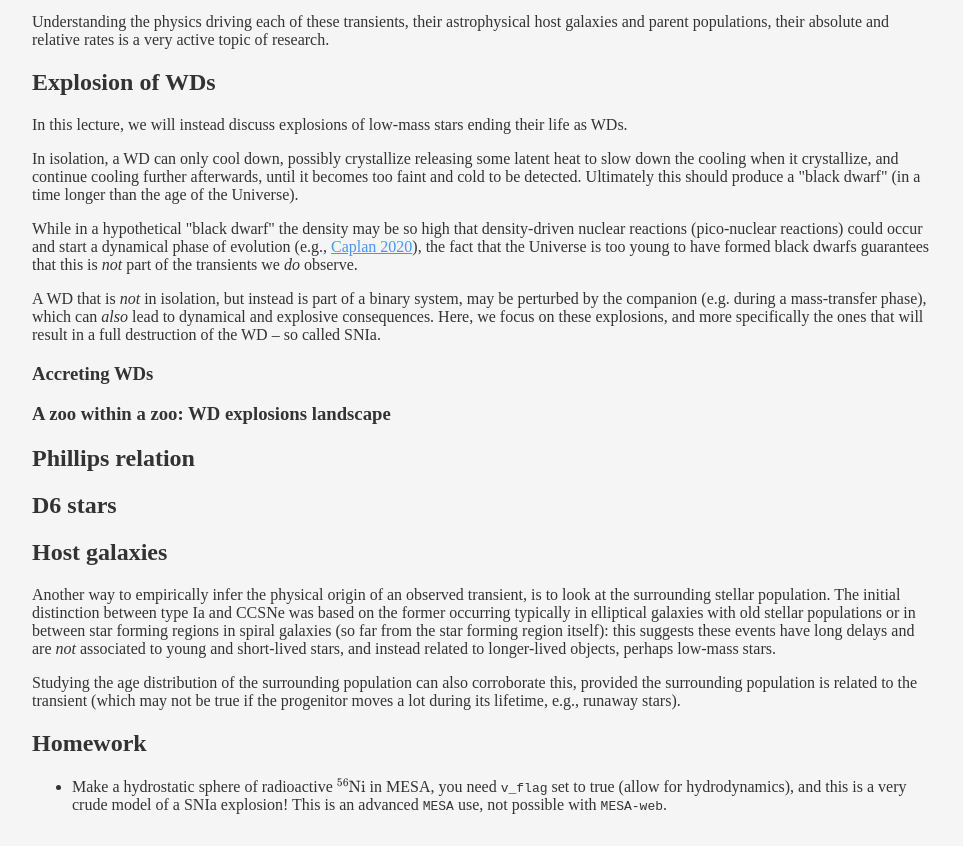
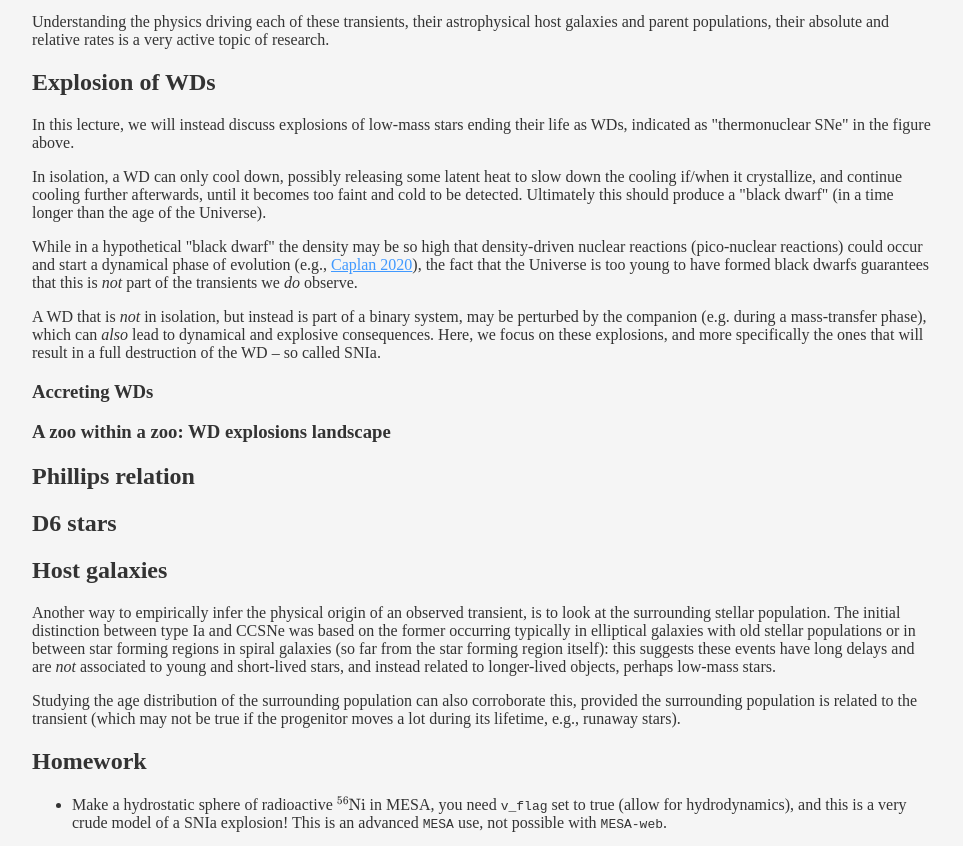
Before and after one commit to mathren/stellar_phys_545, a plain HTML site: page html-content/notes-lecture-SNIa.html in a window 1280 px wide. Shown: the part 948-1794 px from the top of the page, without its empty margins (158-1121 px from the left). Drawn offline with nearby package versions, Linux system fonts and the light colour scheme.

Commit message:
working on Ia

```diff
--- a/html-content/notes-lecture-SNIa.html
+++ b/html-content/notes-lecture-SNIa.html
@@ -1,7 +1,7 @@
 <!DOCTYPE html>
 <html lang="en">
 <head>
-<!-- 2026-04-09 Thu 09:19 -->
+<!-- 2026-04-09 Thu 09:21 -->
 <meta charset="utf-8" />
 <meta name="viewport" content="width=device-width, initial-scale=1" />
 <title>ASTR545 - SNIa</title>
@@ -139,7 +139,7 @@ transients:
 </p>
 
 
-<figure id="orgb414ea5">
+<figure id="org9f8136f">
 <img src="./images/transients_phase_space.jpg" alt="transients_phase_space.jpg" width="100%">
 
 <figcaption><span class="figure-number">Figure 1: </span>Distribution of transient classes in terms of peak brightness and typical timescale (note how both scales are logarithmic), from <a href="https://www.mdpi.com/2218-1997/8/10/493">Cai et al. 2022</a>.</figcaption>
@@ -158,15 +158,16 @@ relative rates is a very active topic of research.
 <div class="outline-text-2" id="text-org9204c81">
 <p>
 In this lecture, we will instead discuss explosions of low-mass stars
-ending their life as WDs.
+ending their life as WDs, indicated as "thermonuclear SNe" in the
+figure above.
 </p>
 
 <p>
-In isolation, a WD can only cool down, possibly crystallize releasing
-some latent heat to slow down the cooling when it crystallize, and
-continue cooling further afterwards, until it becomes too faint and
-cold to be detected. Ultimately this should produce a "black dwarf"
-(in a time longer than the age of the Universe).
+In isolation, a WD can only cool down, possibly releasing some latent
+heat to slow down the cooling if/when it crystallize, and continue
+cooling further afterwards, until it becomes too faint and cold to be
+detected. Ultimately this should produce a "black dwarf" (in a time
+longer than the age of the Universe).
 </p>
 
 <p>
```
Also changed, not shown: 1 other file.
